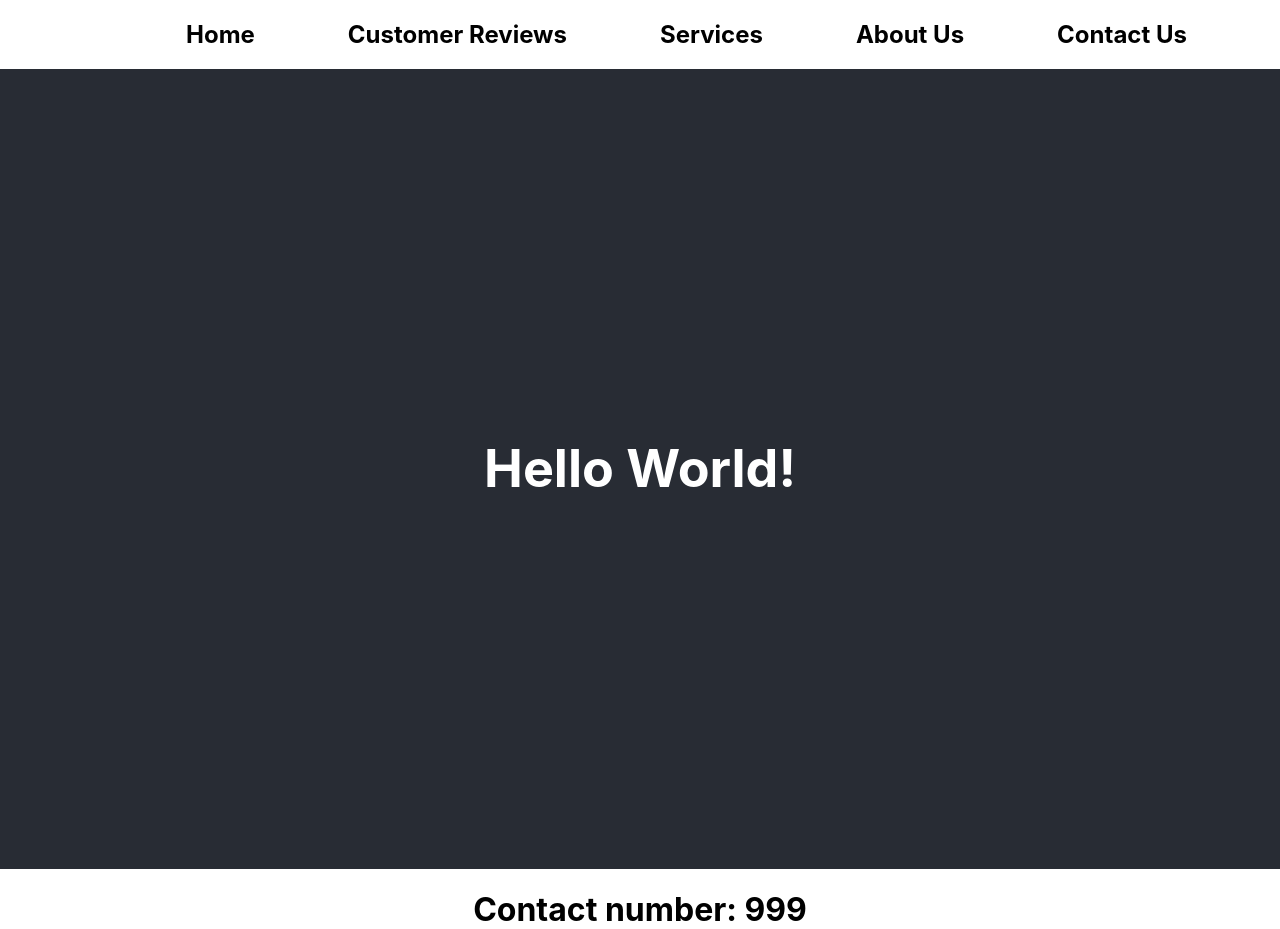
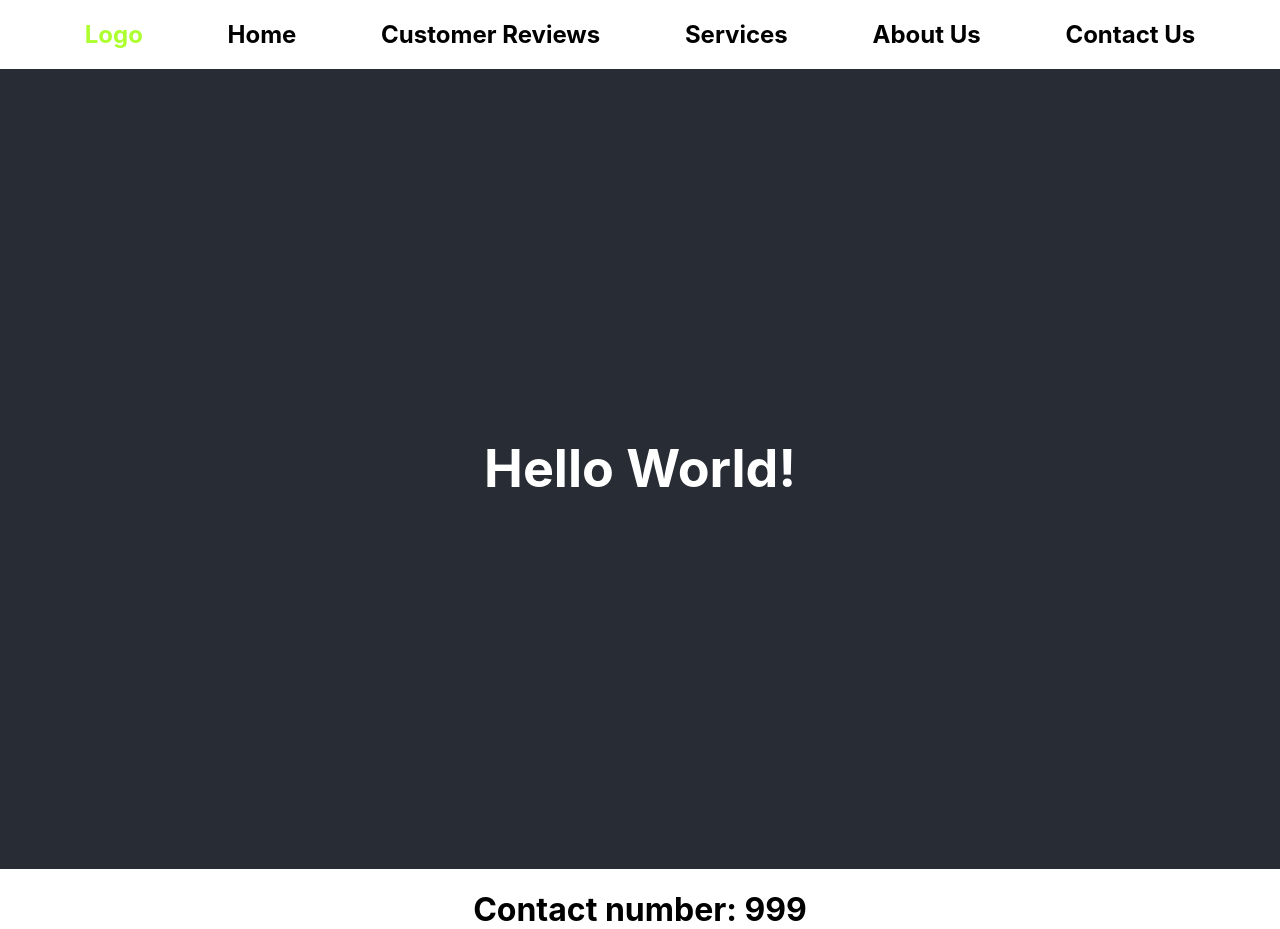
Before and after one commit to BAZBOT123/Cleaning-Website, a React (Create React App) app: page / in a window 1280 px wide. Built offline with nearby package versions, Linux system fonts and the light colour scheme.

Commit message:
removed font awesome logo

```diff
--- a/package.json
+++ b/package.json
@@ -1,12 +1,8 @@
 {
-  "name": "cleaning-app",
+  "name": "cleaning-app-client",
   "version": "0.1.0",
   "private": true,
   "dependencies": {
-    "@fortawesome/fontawesome-svg-core": "^6.1.2",
-    "@fortawesome/free-regular-svg-icons": "^6.1.2",
-    "@fortawesome/free-solid-svg-icons": "^6.1.2",
-    "@fortawesome/react-fontawesome": "^0.2.0",
     "react": "^18.2.0",
     "react-dom": "^18.2.0",
     "react-scripts": "^5.0.1",
--- a/src/App.js
+++ b/src/App.js
@@ -1,6 +1,5 @@
 import './App.css';
-import { FontAwesomeIcon } from '@fortawesome/react-fontawesome';
-import {  faVacuum } from '@fortawesome/free-brands-svg-icons';
+
 
 function App() {
   return (
@@ -8,7 +7,7 @@ function App() {
 
       <nav className="navbar">
       <div className="Logo">
-      <FontAwesomeIcon icon={faVacuum} />
+      <h1>Logo</h1>
         </div>
         <div className="Home-page">
           <h1>Home</h1>
```
Also changed, not shown: 1 other file (tests, documents, lock files or other folders).
